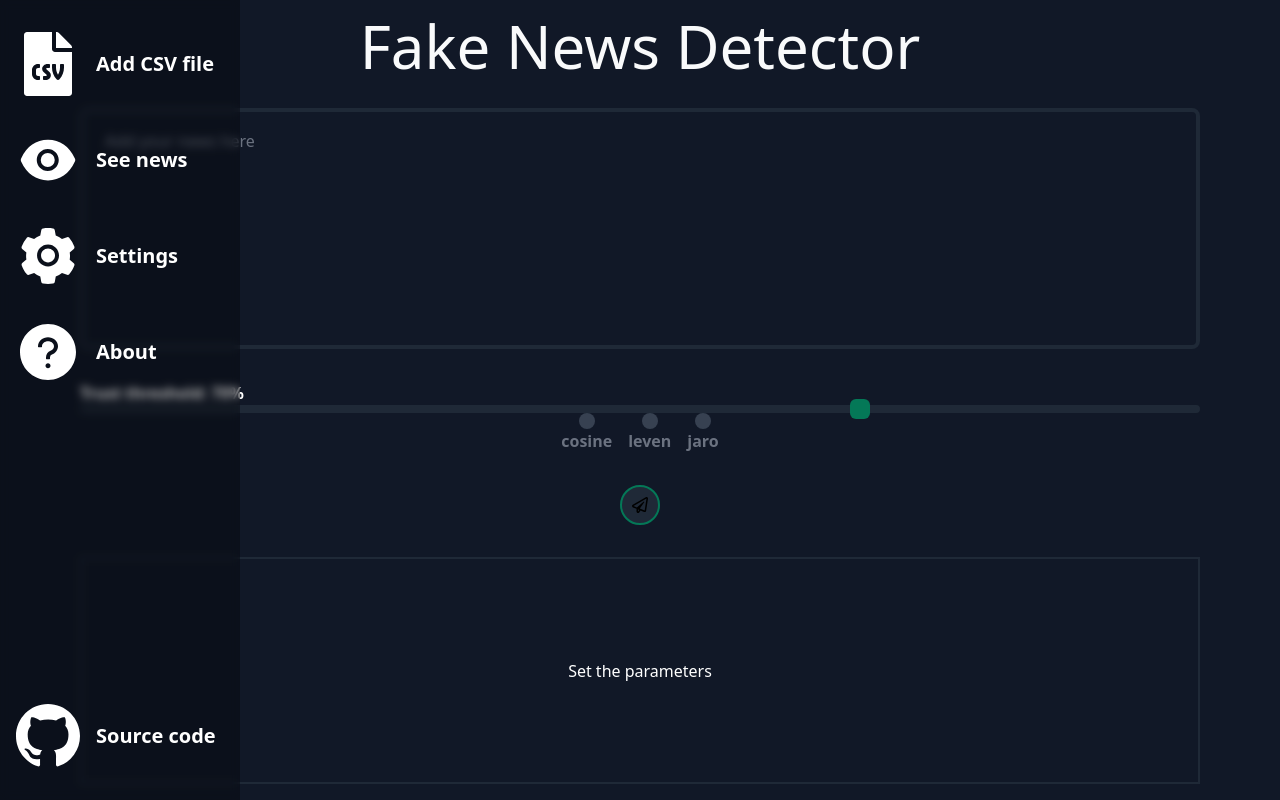
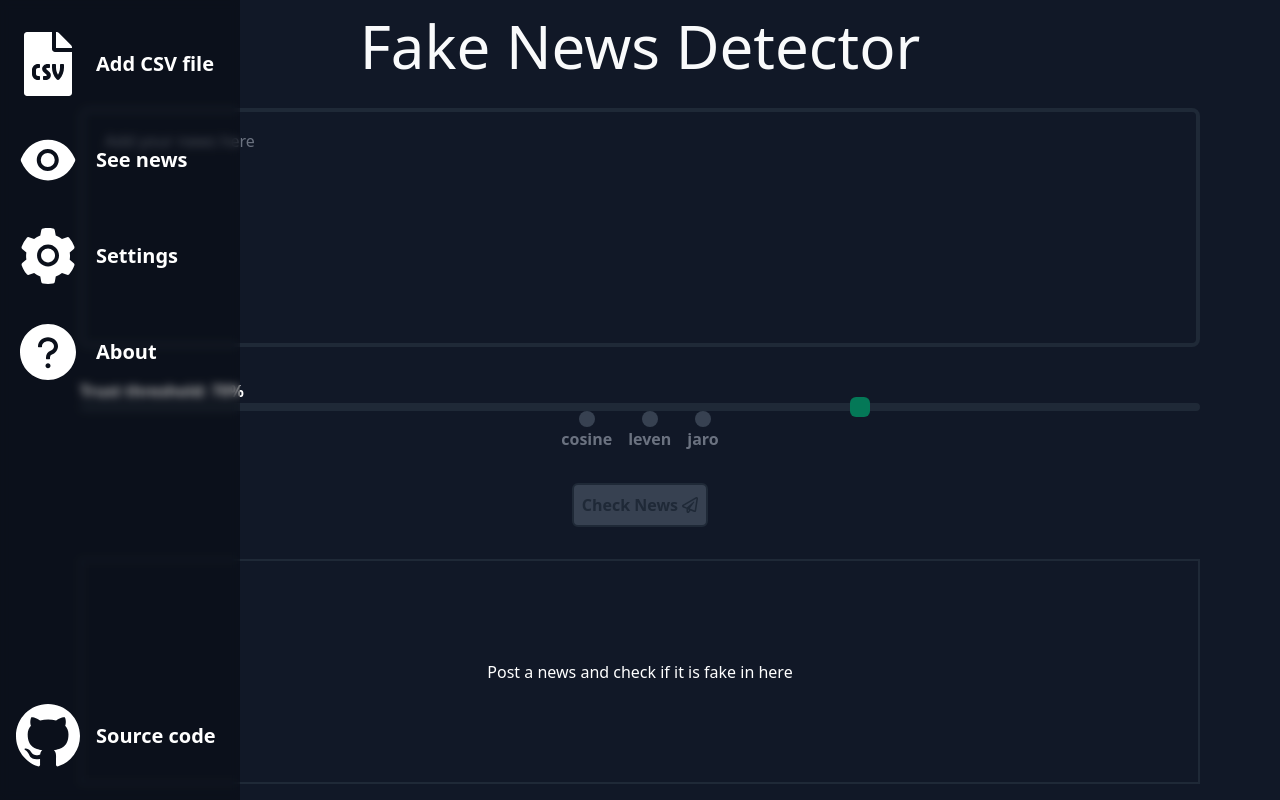
Before and after one commit to taleshrocha/fake-news-detector-front, a Next.js app: page / in a window 1280 px wide. Built offline with nearby package versions, Linux system fonts and the light colour scheme.

Commit message:
Slider fixed

```diff
--- a/src/components/Results.jsx
+++ b/src/components/Results.jsx
@@ -1,21 +1,50 @@
+import { NewsContext } from "@/contexts/NewsContext";
+import { useContext } from "react";
+
 export default function Results() {
+  const { isLoading, currentNews, trustThreshold } = useContext(NewsContext);
+
   return (
     <div
-      className="flex flex-col justify-center items-center w-full h-full
+      className="relative flex flex-col justify-center items-center w-full h-full
       text-white border-2 border-gray-800"
     >
-      {false ? (
+        <div
+          className={`${
+            !isLoading && "hidden"
+          } absolute flex justify-center items-center z-10 w-full h-full bg-black/20 backdrop-blur-sm cursor-wait`}
+        >
+          <svg
+            className="animate-spin h-12 w-12 text-emerald-700"
+            viewBox="0 0 24 24"
+          >
+            <circle
+              className="opacity-25"
+              cx="12"
+              cy="12"
+              r="10"
+              stroke="currentColor"
+              strokeWidth="4"
+            />
+            <path
+              className="opacity-75"
+              fill="currentColor"
+              d="M4 12a8 8 0 018-8V0C5.373 0 0 5.373 0 12h4zm2 5.291A7.962 7.962 0 014 12H0c0 3.042 1.135 5.824 3 7.938l3-2.647z"
+            />
+          </svg>
+        </div>
+        {currentNews ? (
           <>
-          <h1 className="font-bold">Result </h1>
+            <h1 className="font-bold">Result {(currentNews.leven * 100).toFixed(0)}%</h1>
             <p
-            className={`${true ? "text-green-500" : "text-red-500"}
+              className={`font-bold ${currentNews.leven * 100 <= trustThreshold ? "text-green-500" : "text-red-500"}
                 `}
             >
-            {true? "True" : "Fake"}
+              {currentNews.leven * 100 <= trustThreshold ? "This looks like to be a True News" : "This looks like to be a Fake News"}
             </p>
           </>
         ) : (
-        <p>Set the parameters</p>
+          <p>Post a news and check if it is fake in here</p>
         )}
       </div>
   );
--- a/src/components/SendButton.jsx
+++ b/src/components/SendButton.jsx
@@ -3,11 +3,13 @@ import { NewsContext } from "@/contexts/NewsContext";
 import { useContext } from "react";
 
 export default function SendButton() {
-  const { newsContent, setNewsContent } = useContext(NewsContext);
+  const { sliderValue, setTrustThreshold, setIsLoading, algoValues, setCurrentNews, newsContent, setNewsContent } = useContext(NewsContext);
+  var news = {}
 
   function postNews() {
-    const content = newsContent;
-    if (content.trim().split(" ").length >= 8) {
+    if (newsContent.trim().split(" ").length >= 8) {
+      setIsLoading(true);
+      news.content = newsContent;
       setNewsContent("");
       fetch("http://localhost:8080/news", {
         method: "POST",
@@ -19,31 +21,32 @@ export default function SendButton() {
         },
         redirect: "follow",
         referrerPolicy: "no-referrer",
-        body: JSON.stringify({ content: newsContent }),
+        body: JSON.stringify({ content: news.content }),
       })
         .then((response) => response.json())
         .then((data) => {
-          console.log(data);
+          news.id = data.id
         })
+        .then(putAlgorithms)
         .catch((error) => {
-          console.log("Error in sendNews()\n", error);
+          console.log("Error in postNews()\n", error);
         });
     }
   }
 
   function getNews() {
-    setIsLoading(true);
-    fetch("http://localhost:8080/news/25")
+    fetch(`http://localhost:8080/news/${news.id}`)
       .then((response) => response.json())
       .then((data) => {
-        //setNews(data);
+        news.leven = data.levenRate
+        setCurrentNews(news)
+        setTrustThreshold(sliderValue)
         setIsLoading(false);
       })
       .catch((error) => {
-        console.log("Error in getData()\n", error);
+        console.log("Error in getNews()\n", error);
         setIsLoading(false);
       })
-      .then(() => putAlgorithms());
   }
 
   function putAlgorithms() {
@@ -60,12 +63,9 @@ export default function SendButton() {
           redirect: "follow",
           referrerPolicy: "no-referrer",
         })
-          .then((response) => {
-            console.log(response);
-          })
-          //.them(() => getNews())
+        .then(getNews)
           .catch((error) => {
-            console.log("Error in sendNews()\n", error);
+            console.log("Error in putAlgorithms()\n", error);
           });
     });
   }
@@ -74,16 +74,19 @@ export default function SendButton() {
     <div>
       <button
         className={`
-            flex items-center justify-center w-10 h-10
-            p-2 bg-gray-800 rounded-full
-            transition-all duration-500 ease-out
-            border-2 border-emerald-700
-          `}
-        onClick={() => {
-          postNews();
-        }}
+            flex items-center justify-center
+            p-2 bg-gray-800 rounded-md
+            font-bold whitespace-pre
+            border-2 border-emerald-700 text-emerald-700
+            ${
+              newsContent.trim().split(" ").length < 8 &&
+              "!bg-gray-700 !text-gray-800 !border-gray-800 cursor-not-allowed"
+            }
+`}
+        onClick={postNews}
+        disabled={newsContent.trim().split(" ").length < 8}
       >
-        <PlaneIcon />
+        Check News <PlaneIcon />
       </button>
     </div>
   );
--- a/src/components/Slider.jsx
+++ b/src/components/Slider.jsx
@@ -2,20 +2,20 @@ import { NewsContext } from "@/contexts/NewsContext";
 import { useContext } from "react";
 
 export default function Slider() {
-  const { trustThreshold, setTrustThreshold, algoValues, setAlgoValues } =
+  const { sliderValue, setSliderValue, algoValues, setAlgoValues } =
     useContext(NewsContext);
 
   return (
     <div className="flex flex-col font-bold text-white w-full">
       {/* Trust threshold slider */}
-      <h1>Trust threshold: {trustThreshold}%</h1>
+      <h1>Trust threshold: {sliderValue}%</h1>
       <input
         className="flex-1 input-slider input-track input-thumb w-3/2"
         type="range"
         min={0}
         max={100}
-        value={trustThreshold}
-        onChange={(e) => setTrustThreshold(e.target.value)}
+        value={sliderValue}
+        onChange={(e) => setSliderValue(e.target.value)}
       />
       {/* Algorithms checkboxes */}
       <div className="flex space-x-4 justify-center items-center">
--- a/src/contexts/NewsContext.jsx
+++ b/src/contexts/NewsContext.jsx
@@ -1,15 +1,18 @@
-import { createContext, useState } from "react"
+import { createContext, useState } from "react";
 
-export const NewsContext = createContext({})
+export const NewsContext = createContext({});
 
 export function NewsProvider({ children }) {
-  const [newsContent, setNewsContent] = useState("")
-  const [trustThreshold, setTrustThreshold] = useState(70)
+  const [newsContent, setNewsContent] = useState("");
+  const [trustThreshold, setTrustThreshold] = useState(70);
+  const [sliderValue, setSliderValue] = useState(70);
   const [algoValues, setAlgoValues] = useState([
     { algo: "cosine", selected: false },
     { algo: "leven", selected: false },
     { algo: "jaro", selected: false },
   ]);
+  const [currentNews, setCurrentNews] = useState(null);
+  const [isLoading, setIsLoading] = useState(false);
 
   return (
     <NewsContext.Provider
@@ -19,9 +22,16 @@ export function NewsProvider({ children }) {
         algoValues,
         setAlgoValues,
         newsContent,
-        setNewsContent
-      }}>
+        setNewsContent,
+        currentNews,
+        setCurrentNews,
+        isLoading,
+        setIsLoading,
+        sliderValue,
+        setSliderValue
+      }}
+    >
       {children}
     </NewsContext.Provider>
-  )
-}
+  );
+};
```
Lines whose indentation alone changed are shown as unchanged.
